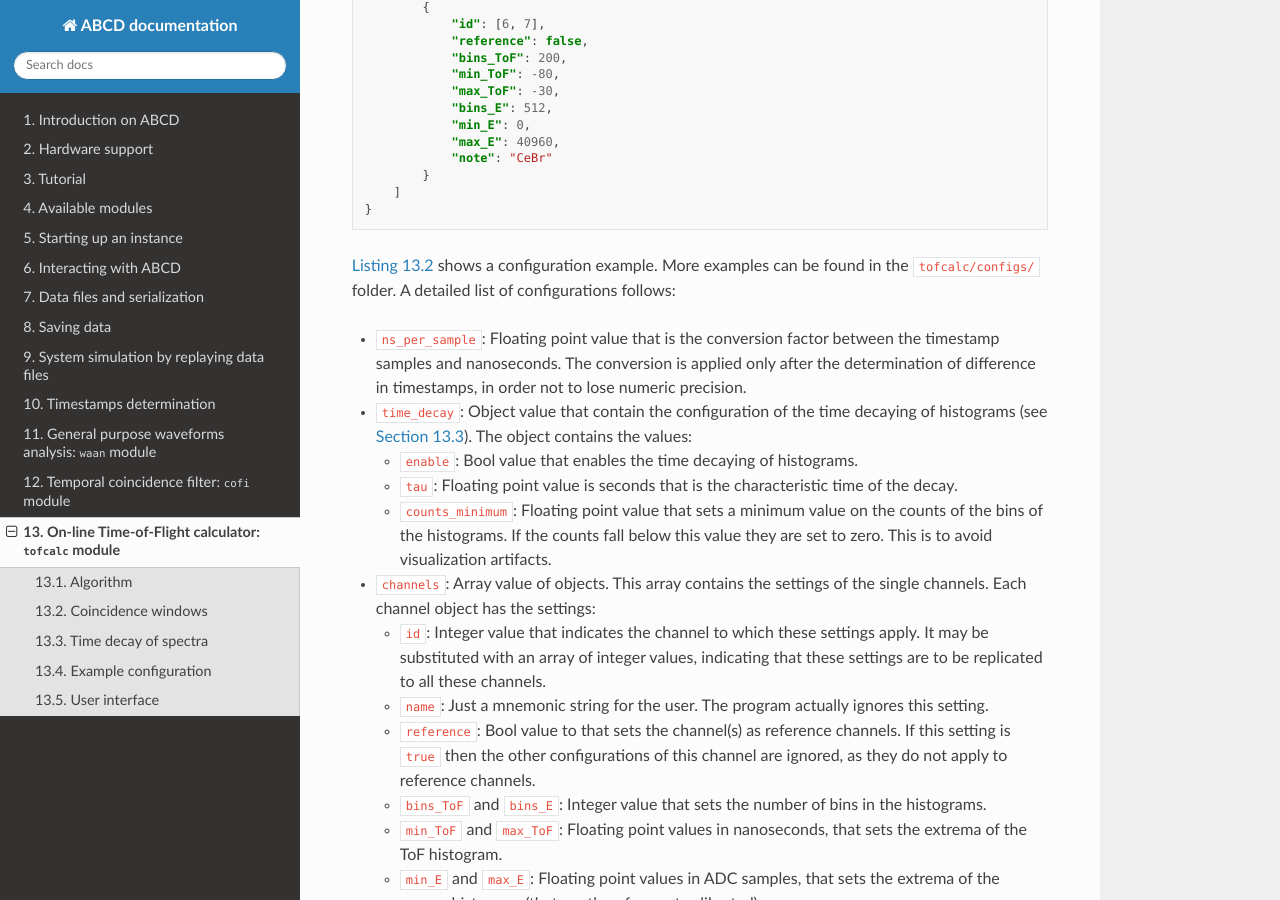
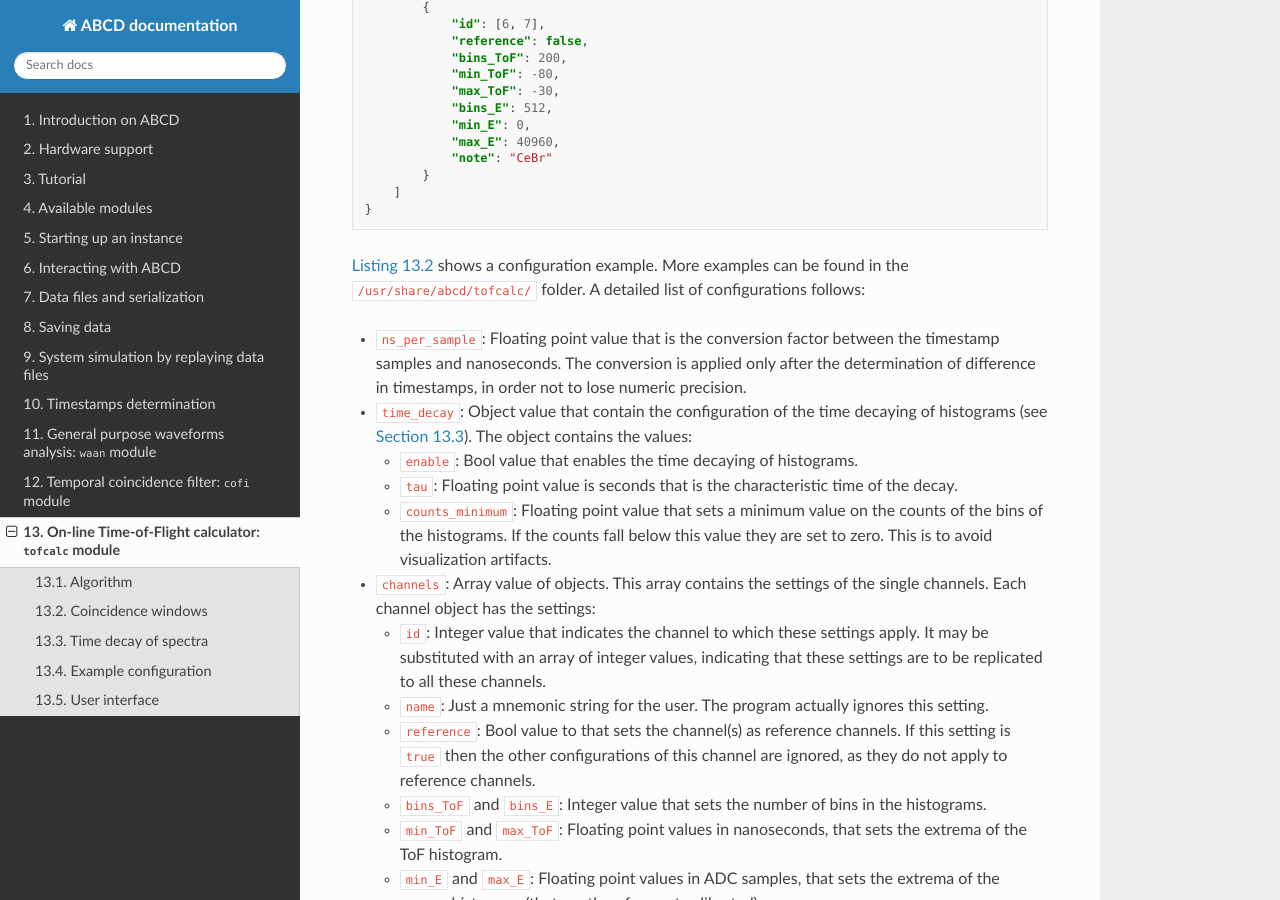
Before and after one commit to cl-fontana/abcd-docs, a Sphinx documentation site: the page built from docs/source/tofcalc.rst, in a window 1280 px wide and 900 px high, scrolled down 2078 px. Built offline with Sphinx 7.4.7 and the Read the Docs theme 3.1.0, drawn with Linux system fonts in a browser that asks for light colours.

Commit message:
Updated accoring to the new installation approach

```diff
--- a/docs/source/tofcalc.rst
+++ b/docs/source/tofcalc.rst
@@ -115,7 +115,7 @@ Example configuration
     }
 
 :numref:`tab-tofcalc-configuration-example` shows a configuration example.
-More examples can be found in the ``tofcalc/configs/`` folder.
+More examples can be found in the ``/usr/share/abcd/tofcalc/`` folder.
 A detailed list of configurations follows:
 
 * ``ns_per_sample``: Floating point value that is the conversion factor between the timestamp samples and nanoseconds.
```
